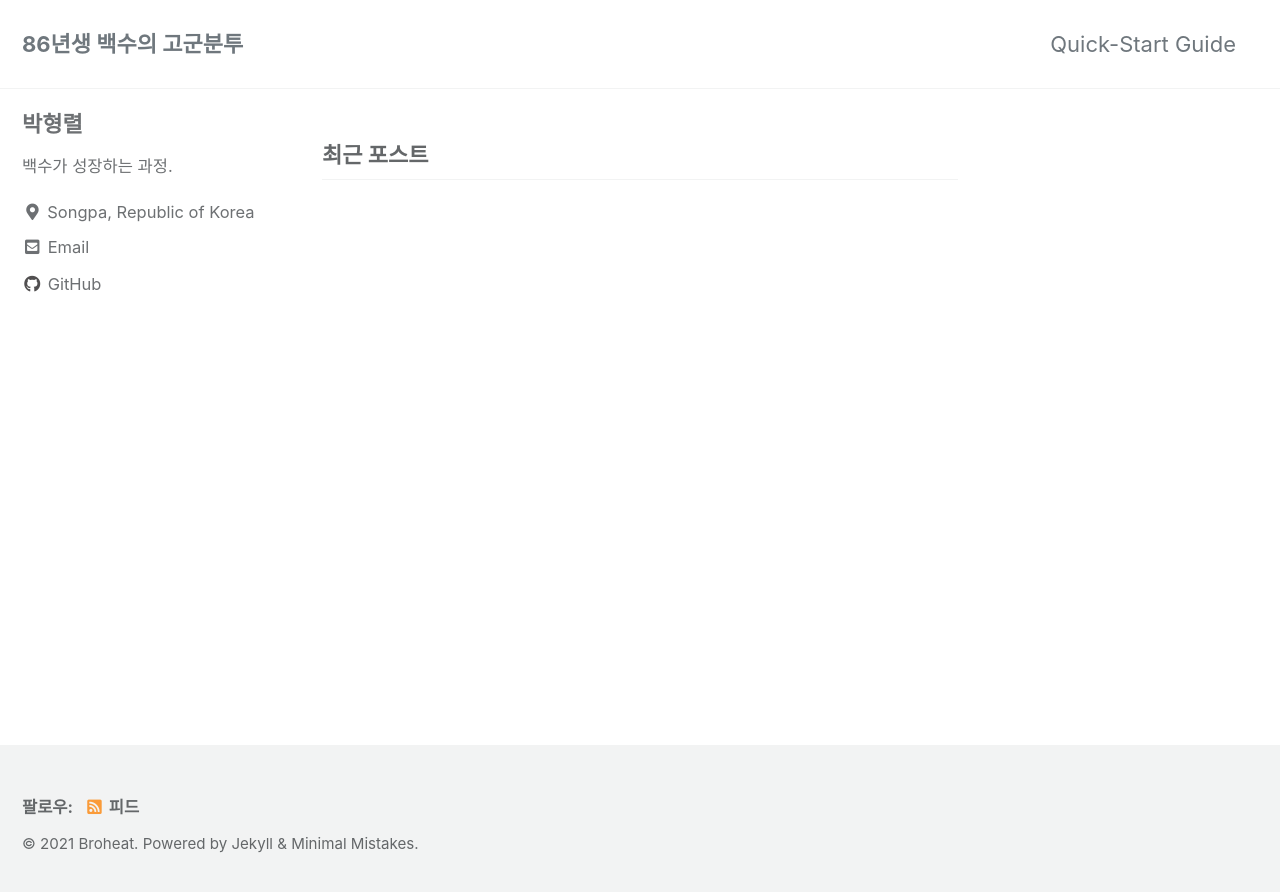
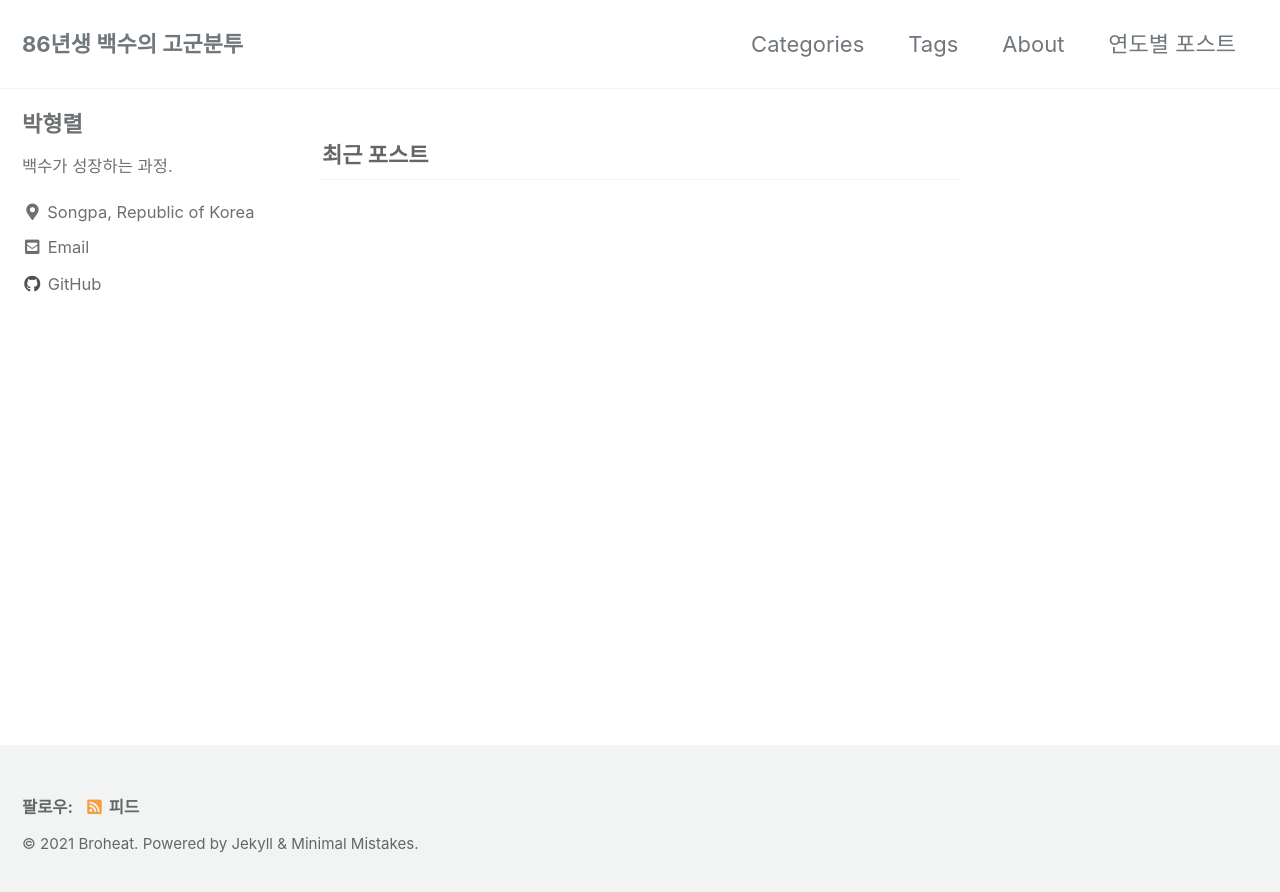
Before and after one commit to broheat/broheat.github.com, a Jekyll site: the page built from index.html, in a window 1280 px wide. Shown: the top 892 px of the page. Built offline with Jekyll 4.4.1, drawn with Linux system fonts in a browser that asks for light colours; cached includes are drawn as plain includes; the list of posts is cut into pages by our own code.

Commit message:
navigation update

```diff
--- a/_config.yml
+++ b/_config.yml
@@ -239,6 +239,6 @@ defaults:
       layout: single
       author_profile: true
       read_time: true
-      comments: # true
+      comments: true
       share: true
       related: true
--- a/_data/navigation.yml
+++ b/_data/navigation.yml
@@ -1,12 +1,9 @@
-# main links
 main:
-  - title: "Quick-Start Guide"
-    url: https://mmistakes.github.io/minimal-mistakes/docs/quick-start-guide/
-  # - title: "About"
-  #   url: https://mmistakes.github.io/minimal-mistakes/about/
-  # - title: "Sample Posts"
-  #   url: /year-archive/
-  # - title: "Sample Collections"
-  #   url: /collection-archive/
-  # - title: "Sitemap"
-  #   url: /sitemap/
+  - title: "Categories"
+    url: /categories/
+  - title: "Tags"
+    url: /tags/
+  - title: "About"
+    url: /about/
+  - title: "연도별 포스트"
+    url: /posts/
```
